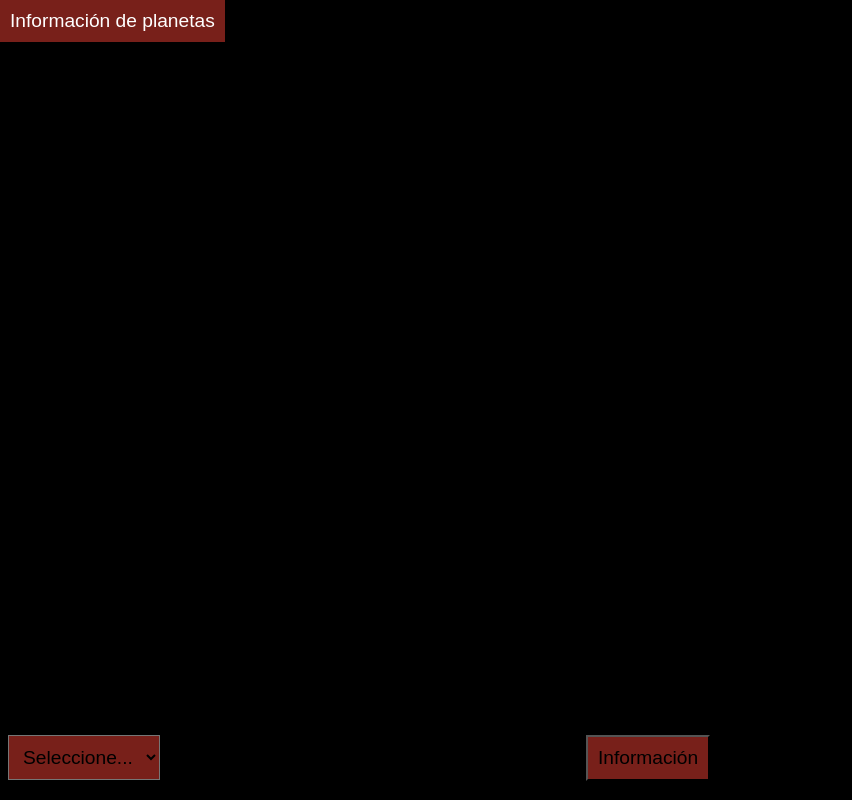
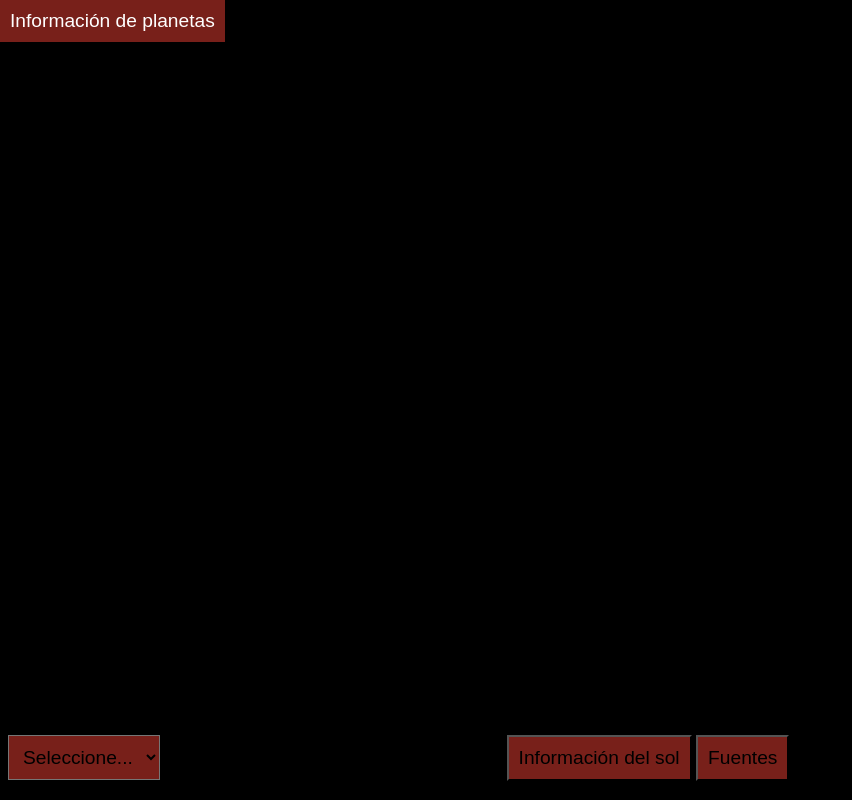
Before and after one commit to andres7764/Presentacion, a plain HTML site: page index.html in a window 1280 px wide. Shown: the whole page, without its empty margins (0-852 px from the left). Drawn offline with Linux system fonts and the light colour scheme.

Commit message:
Update index.html

```diff
--- a/index.html
+++ b/index.html
@@ -23,7 +23,8 @@
 				<option value="Urano">Urano</option>
 				<option value="Neptuno">Neptuno</option>
 			</select>
-			<button id="info" class="button">Información</button>
+			<button id="sol" class="button">Información del sol</button>
+			<button id="info" class="button">Fuentes</button>
 		</span>
 	</footer>
 </body>
```
